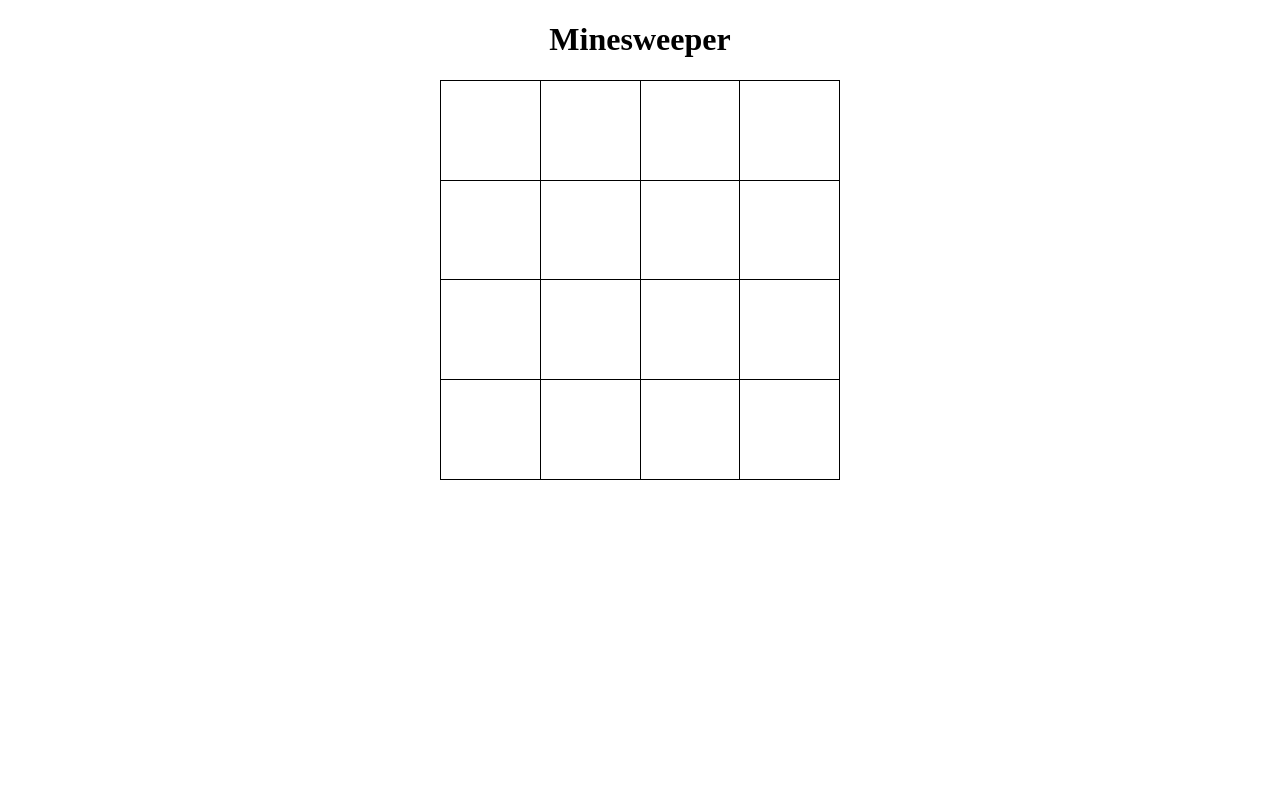
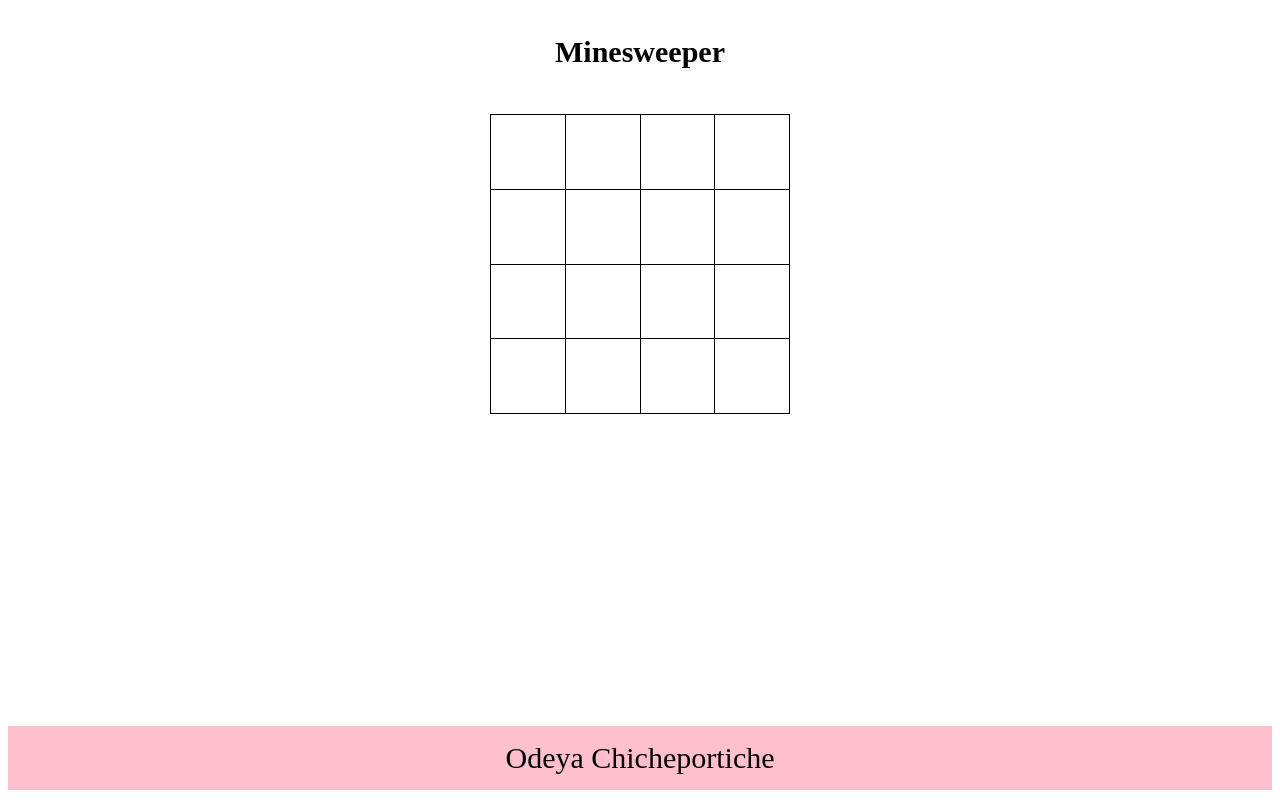
Before and after one commit to OdeyaChiche/minesweeper, a plain HTML site: page index.html in a window 1280 px wide. Drawn offline with Linux system fonts and the light colour scheme.

Commit message:
second upload

```diff
--- a/css/style.css
+++ b/css/style.css
@@ -1,13 +1,21 @@
-h1 {
+h1,
+footer {
+  font-size: 30px;
   text-align: center;
+  padding: 15px;
 }
 
 table {
   border-collapse: collapse;
   margin: auto;
-  width: 50vh;
-  height: 50vh;
+  width: 300px;
+  height: 300px;
   text-align: center;
+}
+
+.main-container {
+  padding: 10px;
+  min-height:  calc(100vh - 208px);
 
 }
 
@@ -15,5 +23,10 @@ td {
   border: 1px solid black;
   padding: 10px;
   width: 50px;
+}
 
+.footer {
+  background-color: pink;
+  margin-top: 10px;
+  margin-bottom: none;
 }
--- a/index.html
+++ b/index.html
@@ -9,14 +9,15 @@
     <h1>Minesweeper</h1>
     <!-- <h2>Score: <span class="score">0</span></h2> -->
 
-    <table class="game-container">
+    <div class="main-container"><table class="game-container">
       <tbody class="board"></tbody>
     </table>
-
+</div>
     <!-- <button onclick="onInit()">Restart</button> -->
 
     <script src="js/utils.js"></script>
     <script src="js/minesweeper.js"></script>
 
+    <footer class="footer">Odeya Chicheportiche</footer>
   </body>
 </html>
```
